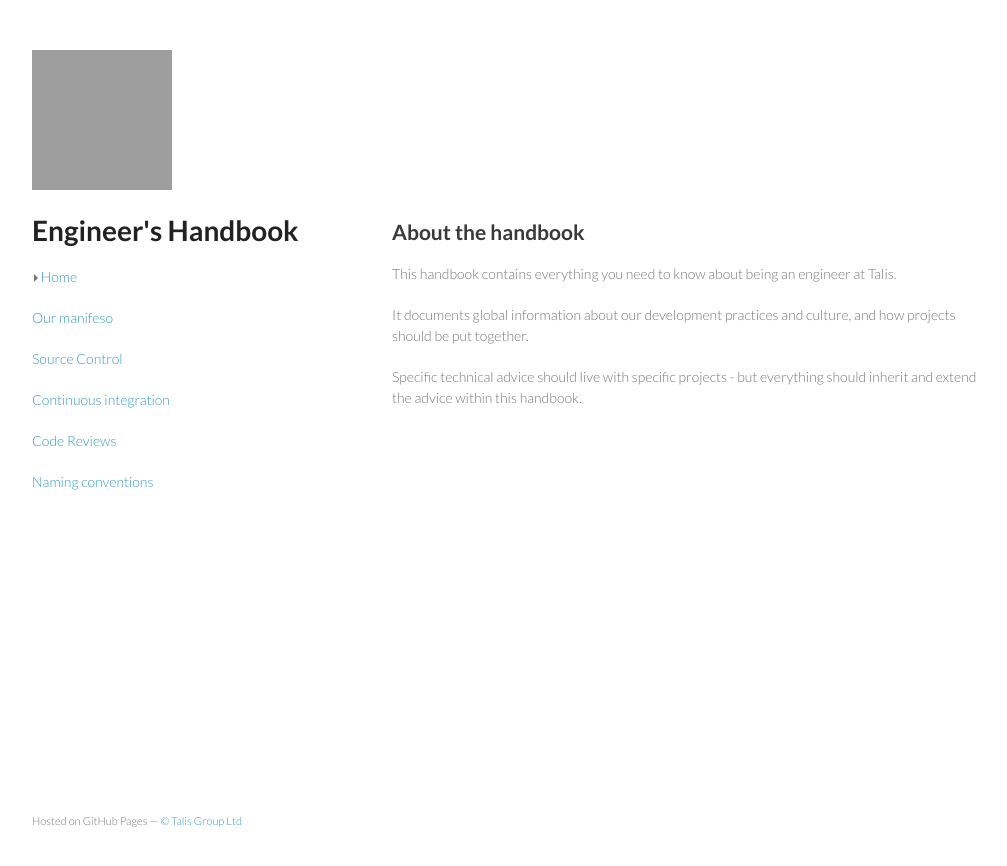
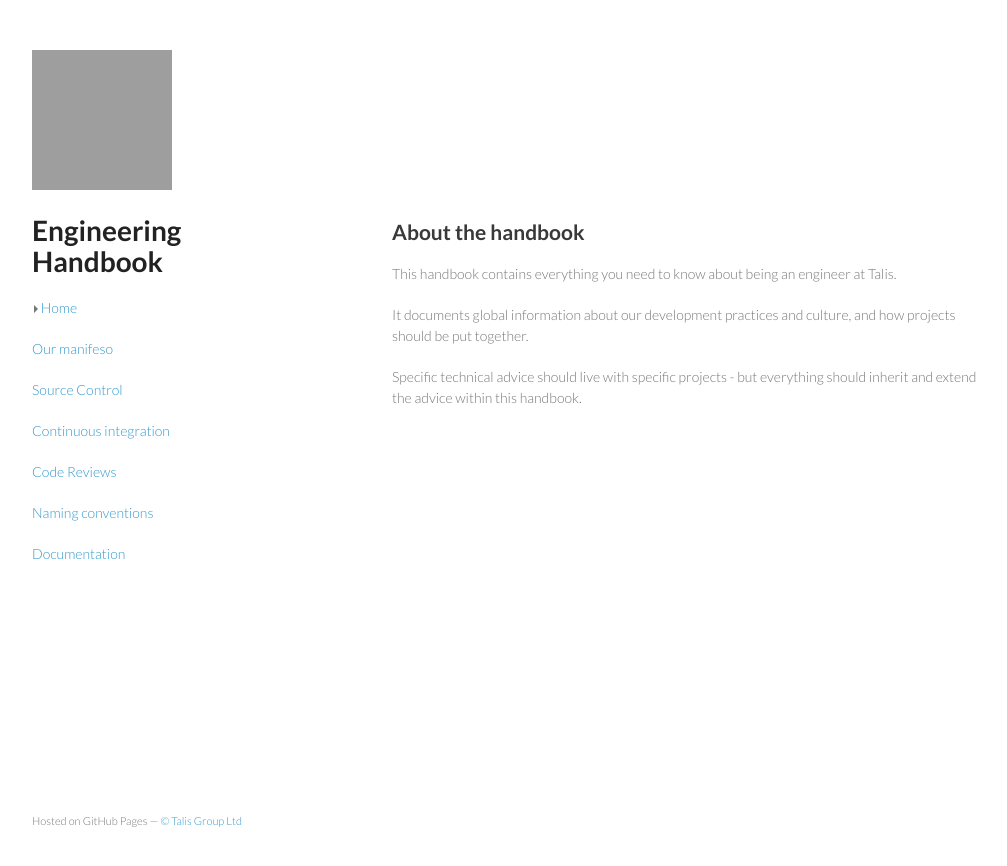
Before and after one commit to ellerbrock/talis.github.io, a Jekyll site: the page built from index.md, in a window 1280 px wide. Shown: the top 866 px of the page, without its empty margins (128-1135 px from the left). Built offline with Jekyll 4.4.1, drawn with Linux system fonts in a browser that asks for light colours; grey boxes are pictures that could not be loaded.

Commit message:
Adding documentation topic to nav

```diff
--- a/_includes/nav.html
+++ b/_includes/nav.html
@@ -16,3 +16,6 @@
 <p>{% if page.body_class == 'names' %}<span class="caret"></span>{% endif %}
     <a href="{{ site.url }}/names.html">Naming conventions</a>
 </p>
+<p>{% if page.body_class == 'documentation' %}<span class="caret"></span>{% endif %}
+    <a href="{{ site.url }}/documentation.html">Documentation</a>
+</p>
--- a/_layouts/site.html
+++ b/_layouts/site.html
@@ -15,7 +15,7 @@
 <body class="wrapper {% if page.body_class %}{{ page.body_class }}{% endif %}">
     <header>
         <p><img src="https://avatars2.githubusercontent.com/u/181416?s=140" alt="talis logo"></p>
-        <h1>Engineer's Handbook</h1>
+        <h1>Engineering Handbook</h1>
         {% include nav.html %}
     </header>
     <section>
```
